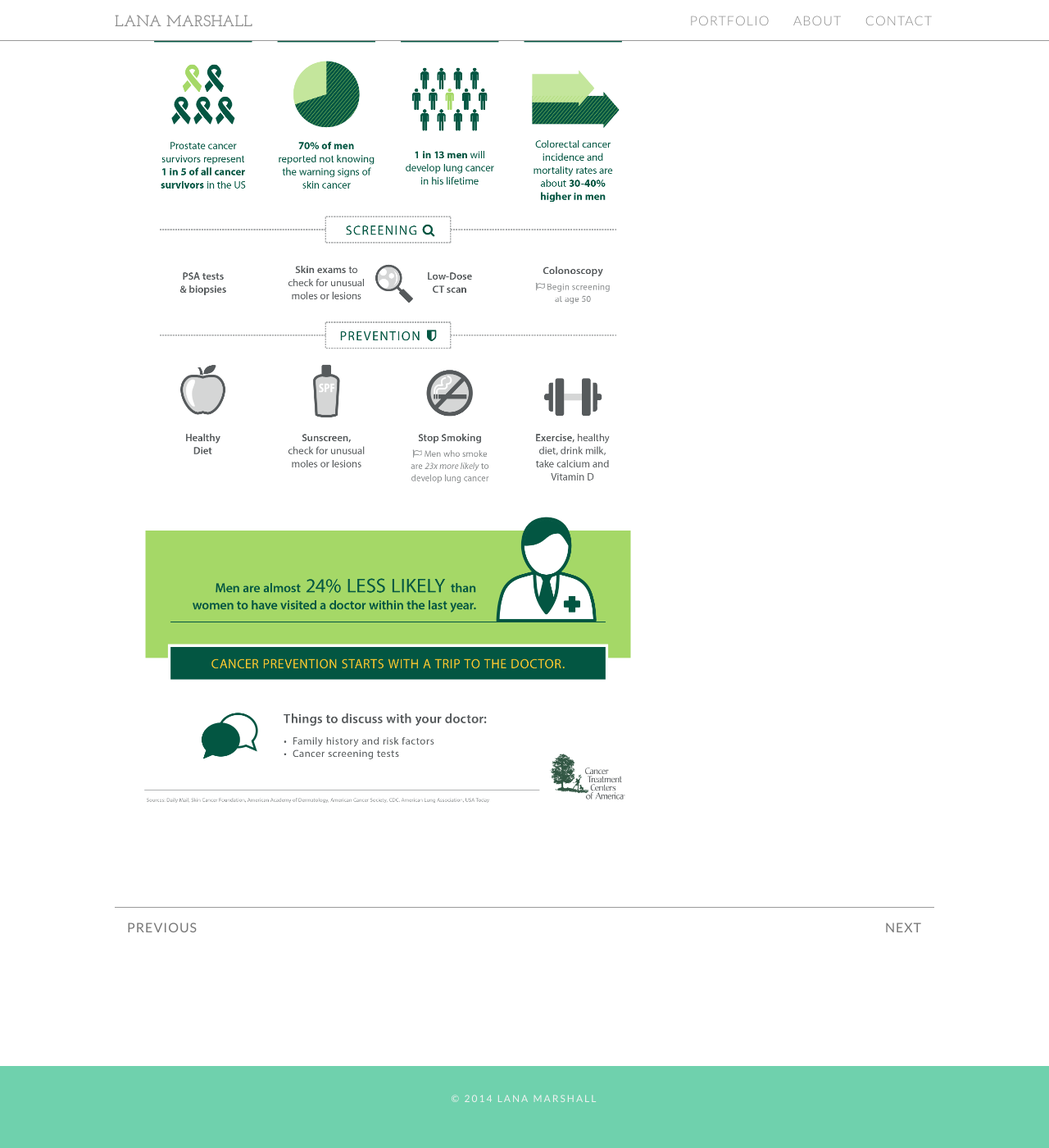
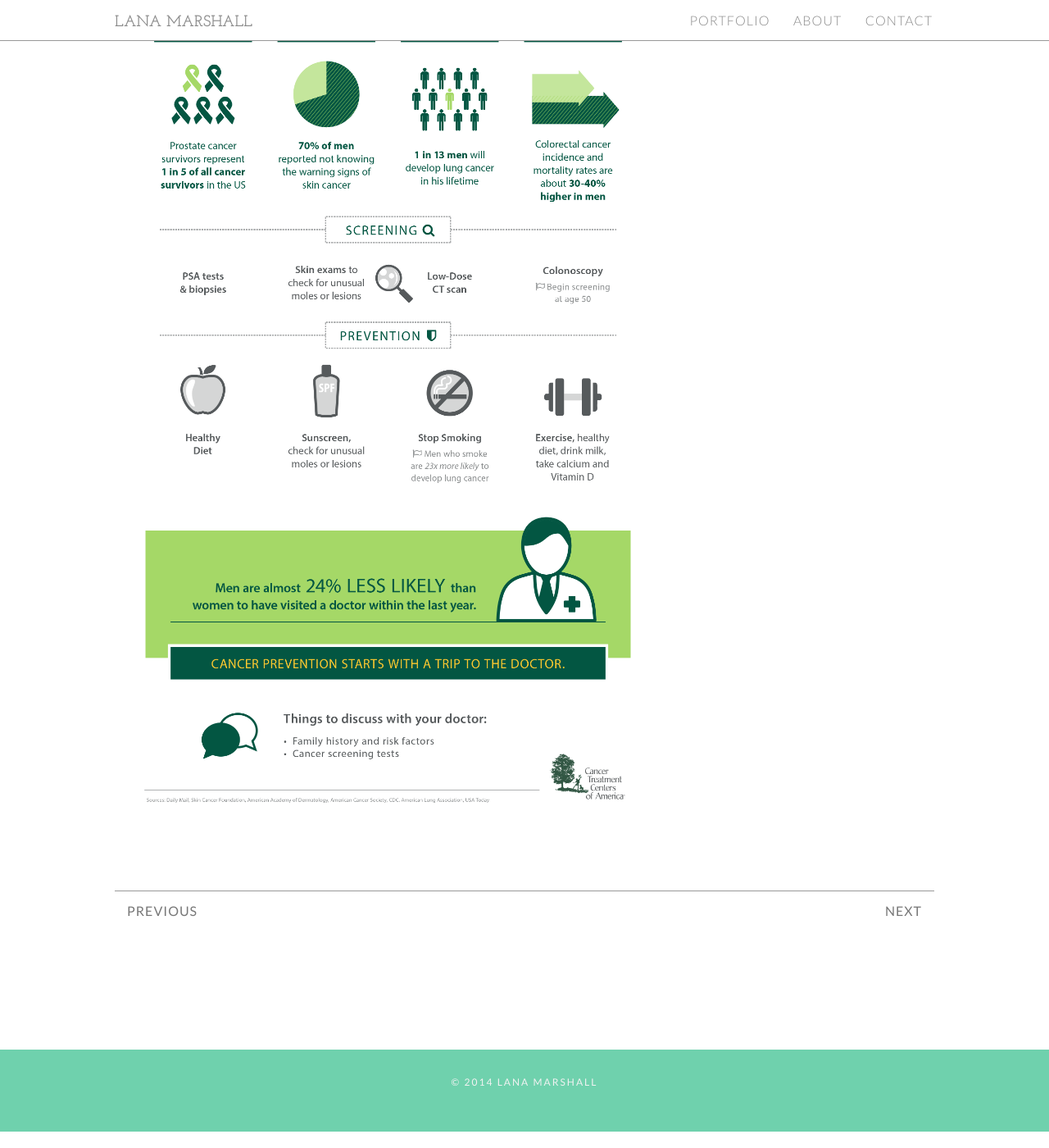
Before and after one commit to LanaMarshall/portfolio, a Jekyll site: the page built from _posts/2014-08-12-ctca.markdown, in a window 1280 px wide and 1400 px high, scrolled down 626 px. Shown: the whole window at 82% size. Built offline with Jekyll 4.4.1, drawn with Linux system fonts in a browser that asks for light colours; nearby versions of some CDN libraries.

Commit message:
adjusted bottom padding of project images

```diff
--- a/css/main.css
+++ b/css/main.css
@@ -214,7 +214,7 @@ header.smaller nav a {
 /* -------------------- PORTFOLIO ENTRY PAGE -------------------- */
 
 .project-img-full {
-	padding: 10px 0px 50px 0px;
+	padding: 10px 0px 30px 0px;
 	float:left;
 }
 
```
